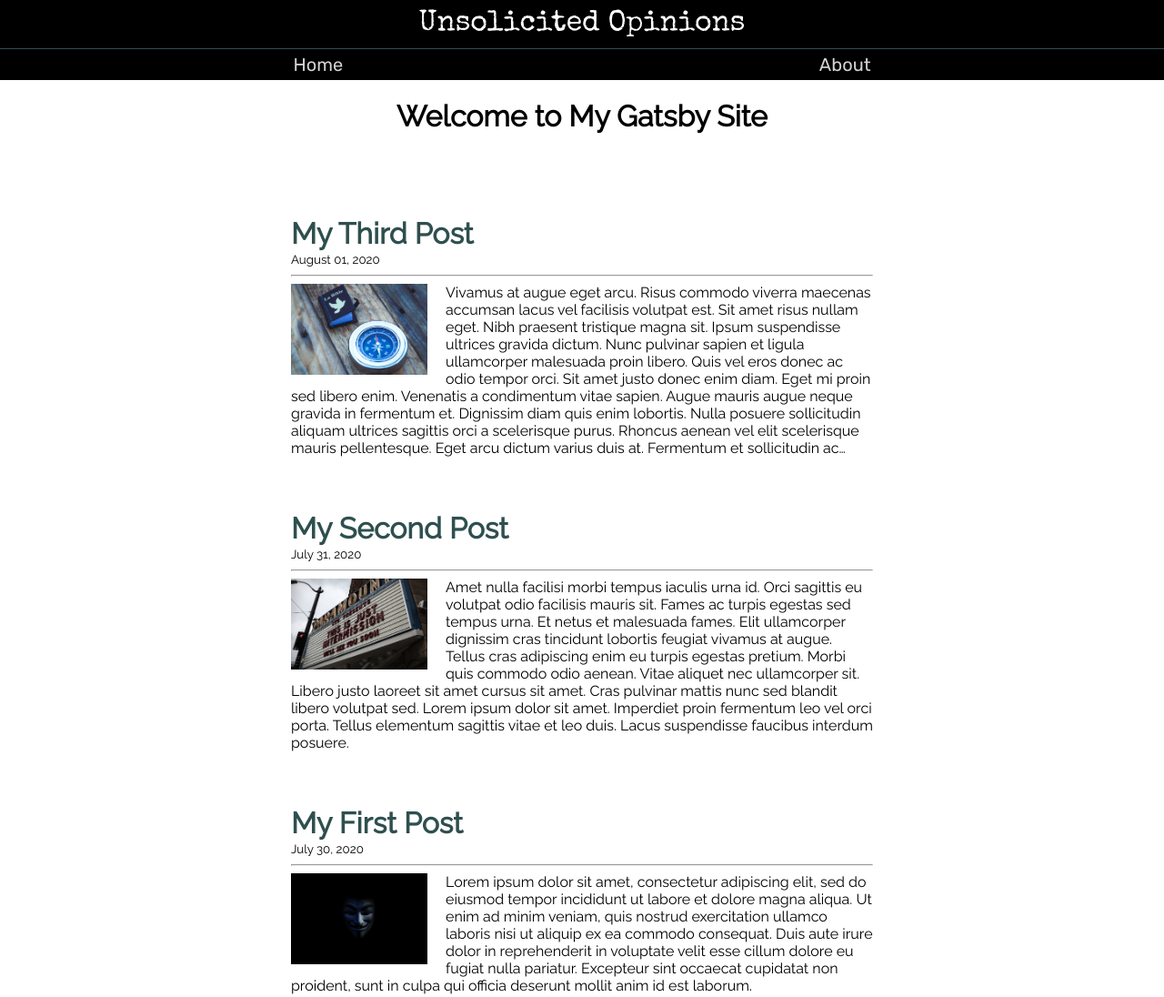
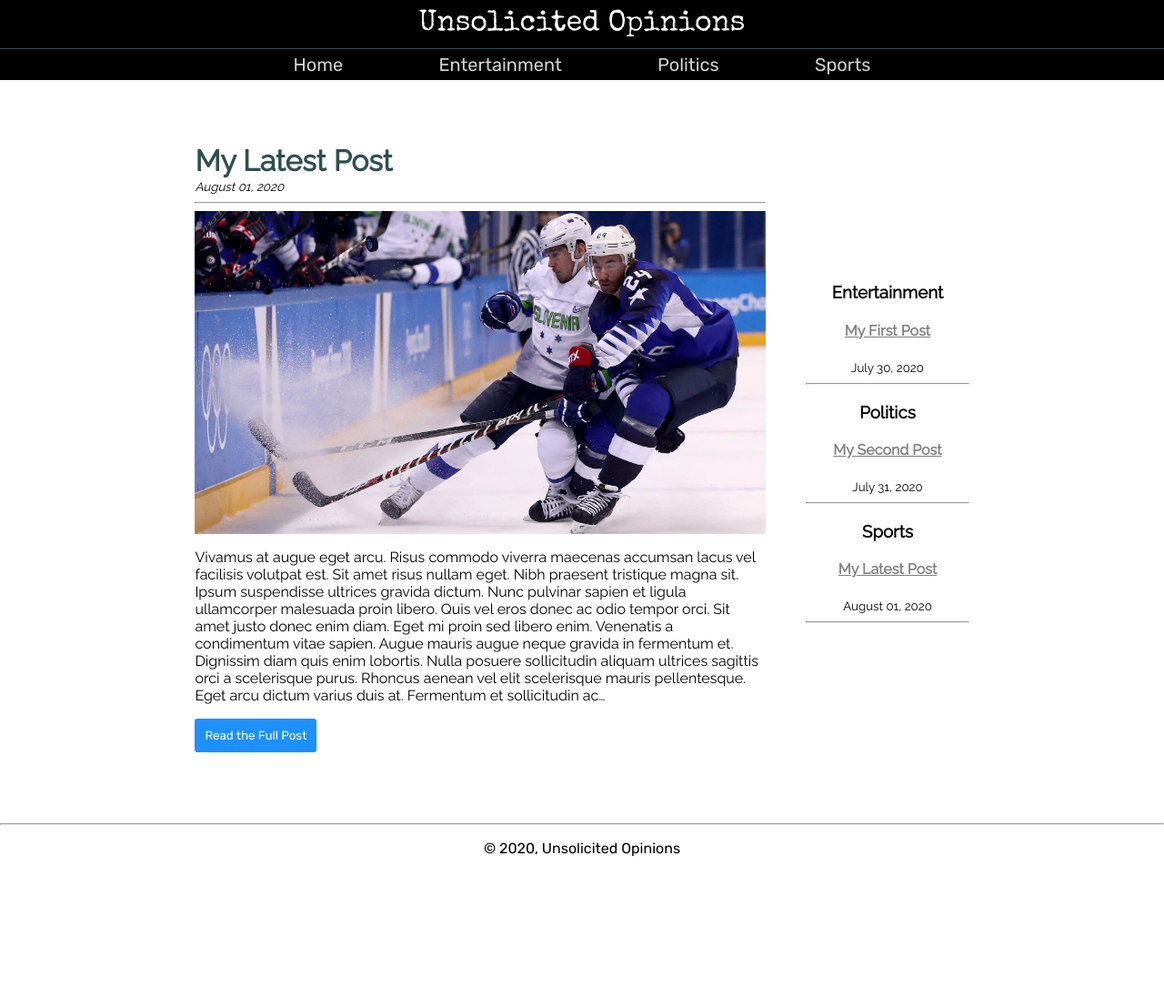
Before and after one commit to willjw3/website-with-gatsby-tutorial, a Gatsby site: page / in a window 1280 px wide. Shown: the top 1096 px of the page at 91% size. After the commit the page ends 958 px from the top, so only its background shows below. Built offline with nearby package versions, Linux system fonts and the light colour scheme; Gatsby itself is replaced by a stand-in of ours.

Commit message:
Before video 7

```diff
--- a/package.json
+++ b/package.json
@@ -20,6 +20,7 @@
     "gatsby-transformer-json": "^2.4.11",
     "gatsby-transformer-remark": "^2.8.27",
     "gatsby-transformer-sharp": "^2.5.12",
+    "lodash": "^4.17.20",
     "node-fetch": "^2.6.0",
     "node-sass": "^4.14.1",
     "react": "^16.13.1",
--- a/posts/firstpost.md
+++ b/posts/firstpost.md
@@ -3,6 +3,7 @@ title: My First Post
 date: 2020-07-30
 published: true
 author: Bob
+tags: ["entertainment", "movies"]
 image: ../src/images/anarchists_anonymous.jpg
 ---
 
--- a/posts/secondpost.md
+++ b/posts/secondpost.md
@@ -3,6 +3,7 @@ title: My Second Post
 date: 2020-07-31
 published: true
 author: Bob
+tags: ["politics", "domestic"]
 image: ../src/images/eye_of_storm.jpg
 ---
 
--- a/posts/thirdpost.md
+++ b/posts/thirdpost.md
@@ -1,9 +1,10 @@
 ---
-title: My Third Post
+title: My Latest Post
 date: 2020-08-01
 published: true
 author: Bob
-image: ../src/images/path_to_dogmatism.jpg
+tags: ["sports", "hockey"]
+image: ../src/images/ice_hockey.jpg
 ---
 
 Vivamus at augue eget arcu. Risus commodo viverra maecenas accumsan lacus vel facilisis volutpat est. Sit amet risus nullam eget. Nibh praesent tristique magna sit. Ipsum suspendisse ultrices gravida dictum. Nunc pulvinar sapien et ligula ullamcorper malesuada proin libero. Quis vel eros donec ac odio tempor orci. Sit amet justo donec enim diam. Eget mi proin sed libero enim. Venenatis a condimentum vitae sapien. Augue mauris augue neque gravida in fermentum et. Dignissim diam quis enim lobortis. Nulla posuere sollicitudin aliquam ultrices sagittis orci a scelerisque purus. Rhoncus aenean vel elit scelerisque mauris pellentesque. Eget arcu dictum varius duis at. Fermentum et sollicitudin ac orci phasellus. In vitae turpis massa sed elementum tempus egestas. Leo a diam sollicitudin tempor id eu nisl.
--- a/src/components/header.js
+++ b/src/components/header.js
@@ -22,7 +22,9 @@ const Header = () => {
             <div className="header-bottom-content">
             <div className="header-bottom-content-links">
                     <Link className="header-bottom-content-links-link" to="/">Home</Link>
-                    <Link className="header-bottom-content-links-link" to="/about">About</Link>
+                    <Link className="header-bottom-content-links-link" to="/tags/entertainment">Entertainment</Link>
+                    <Link className="header-bottom-content-links-link" to="/tags/politics">Politics</Link>
+                    <Link className="header-bottom-content-links-link" to="/tags/sports">Sports</Link>
                 </div>
             </div>
 
--- a/src/components/postblock.js
+++ b/src/components/postblock.js
@@ -4,25 +4,25 @@ import Img from "gatsby-image"
 import "../styles/postblock.scss"
 
 const PostBlock = ({post}) => {
+
     console.log(post)
+    let postImg = post.node.frontmatter.image ? post.node.frontmatter.image.childImageSharp.fluid : null
+
     return (
         <div className="postblock">
             <Link to={post.node.fields.slug}>
                 <h1 className="postblock-title">{post.node.frontmatter.title}</h1>
             </Link>
+            <small>{post.node.frontmatter.date}</small>
+            <hr/>
+            {postImg &&
+                <Img fluid={postImg} />
+            }
+            <p>{post.node.excerpt}</p>
+            <Link to={post.node.fields.slug}>
+                <button>Read the Full Post</button>
+            </Link>
 
-            <small className="postblock-date">{post.node.frontmatter.date}</small>
-            <hr/>
-            <div className="postblock-image">
-                {post.node.frontmatter.image &&
-                    <Img
-                        fluid={post.node.frontmatter.image.childImageSharp.fluid}
-                        style={{width: "100%"}}
-                    />
-                }
-            </div>
-            {/* <div dangerouslySetInnerHTML={{__html: post.node.html}} /> */}
-            <p>{post.node.excerpt}</p>
         </div>
     )
 }
--- /dev/null
+++ b/src/components/postlist.js
@@ -0,0 +1,22 @@
+import React from "react"
+import { Link } from "gatsby"
+import "../styles/postlist.scss"
+
+const PostList = ({posts}) => {
+    return (
+        <>
+            {posts.map((post, i) => {
+              return (
+                <div key={i}>
+                  <Link to={post.node.fields.slug}>
+                    <h4>{post.node.frontmatter.title}</h4>
+                  </Link>
+                  <small>{post.node.frontmatter.date}</small>
+                </div>
+              )
+            })}
+        </>
+    )
+}
+
+export default PostList
--- a/src/pages/index.js
+++ b/src/pages/index.js
@@ -1,25 +1,48 @@
 import React from "react"
-import { graphql } from "gatsby"
+import { Link, graphql } from "gatsby"
 import Layout from "../components/layout"
 import PostBlock from "../components/postblock"
+import PostList from "../components/postlist"
 import "../styles/index.scss"
 
 const Index = ({data}) => {
+
   console.log(data)
   const posts = data ? data.allMarkdownRemark.edges: ""
-  console.log(posts)
+  const entertainmentPosts = []
+  const politicsPosts = []
+  const sportsPosts = []
+
+  for (let i=0; i<posts.length; i++) {
+    if (posts[i].node.frontmatter.tags.includes("entertainment") && entertainmentPosts.length < 2) {
+      entertainmentPosts.push(posts[i])
+    }
+    if (posts[i].node.frontmatter.tags.includes("politics") && politicsPosts.length < 2) {
+      politicsPosts.push(posts[i])
+    }
+    if (posts[i].node.frontmatter.tags.includes("sports") && politicsPosts.length < 1) {
+      sportsPosts.push(posts[i])
+    }
+  }
+
     return (
         <Layout>
             <div className="index">
-            <h1 className="index-title">Welcome to My Gatsby Site</h1>
               <div className="index-main">
-                {posts &&
-                    posts.map((post, i) => {
-                      return (
-                      <PostBlock key={i} post={post} />
-                      )
-                    })
-                  }
+                <div className="index-main-post">
+                  <PostBlock post={posts[0]} />
+                </div>
+                <div className="index-main-postlist">
+                  <h3>Entertainment</h3>
+                  <PostList posts={entertainmentPosts} />
+                  <hr/>
+                  <h3>Politics</h3>
+                  <PostList posts={politicsPosts} />
+                  <hr/>
+                  <h3>Sports</h3>
+                  <PostList posts={sportsPosts} />
+                  <hr/>
+                </div>
               </div>
             </div>
         </Layout>
@@ -43,6 +66,7 @@ query HomeQuery {
           date(formatString: "MMMM DD, YYYY")
           published
           title
+          tags
           image {
             childImageSharp {
               fluid(maxWidth: 800){
--- a/src/styles/index.scss
+++ b/src/styles/index.scss
@@ -4,15 +4,32 @@ html, body {
 }
 
 .index {
-   display: flex;
-   flex-direction: column;
    font-family: Raleway;
    &-title {
        text-align: center;
    }
    &-main {
-       width: 50%;
+       width: 70%;
        margin: 10px auto;
+       display: flex;
+       justify-content: space-around;
+       align-items: center;
+       &-post {
+           width: 70%;
+           @media only screen and (max-width: 750px) {
+               width: 100%;
+           }
+       }
+       &-postlist {
+           width: 20%;
+           text-align: center;
+           @media only screen and (max-width: 750px) {
+            width: 80%;
+        }
+       }
+       @media only screen and (max-width: 750px) {
+           flex-direction: column;
+       }
 
    }
 }
--- a/src/styles/postblock.scss
+++ b/src/styles/postblock.scss
@@ -7,12 +7,30 @@
     &-title {
         margin-bottom: 0;
     }
+    & small {
+        font-style: italic;
+    }
     &-image {
         width: 150px;
         float: left;
         margin-right: 20px;
     }
-    & p {
-        margin: 0;
+    // & p {
+    //     margin: 0;
+    // }
+    & button {
+        background: dodgerblue;
+        color: white;
+        border: 1px solid transparent;
+        border-radius: 3px;
+        padding: 10px 10px;
+        font-family: Rubik;
+        cursor: pointer;
+        &:hover {
+            background: transparent;
+            color: dodgerblue;
+            border: 1px solid dodgerblue;
+            transition: background .25s;
+        }
     }
 }
--- /dev/null
+++ b/src/styles/postlist.scss
@@ -0,0 +1,3 @@
+a {
+    color: gray;
+}
```
Also changed, not shown: src/images/ice_hockey.jpg (added), 1 other file.
